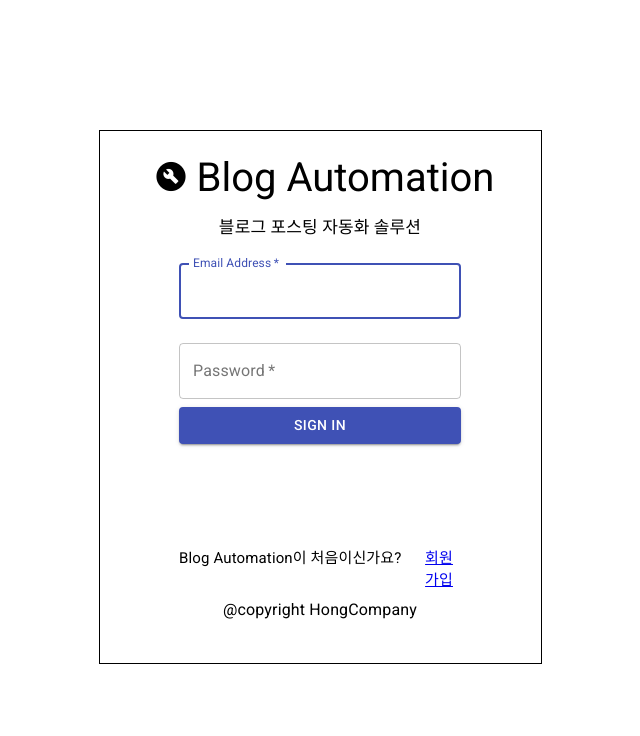
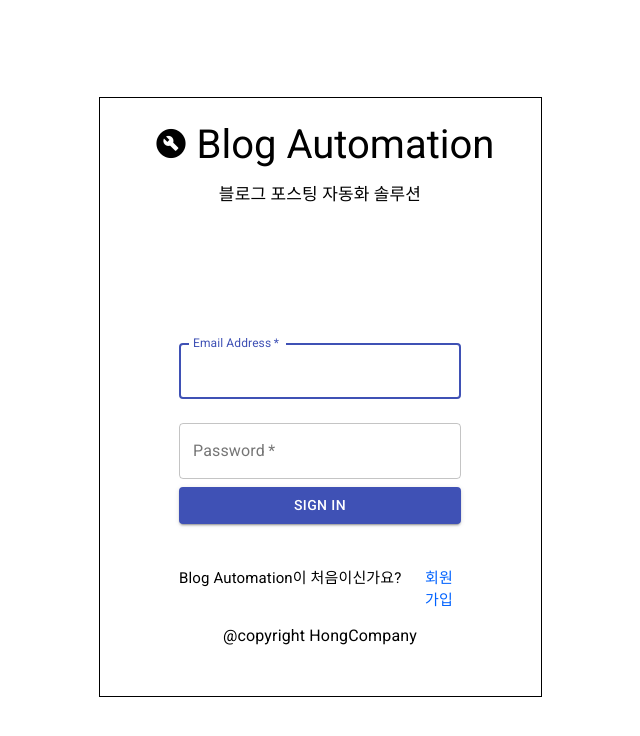
Before and after one commit to hongcompany/blog-automation-app, a React (Create React App) app: page /#/ in a window 1280 px wide. Shown: the top 736 px of the page, without its empty margins (320-960 px from the left). Built offline with nearby package versions, Linux system fonts and the light colour scheme.

Commit message:
UPDATE LoginForm

```diff
--- a/src/components/form/LoginForm/LoginForm.css
+++ b/src/components/form/LoginForm/LoginForm.css
@@ -11,18 +11,14 @@
     height: 100%;
 }
 
+
 .form-wrapper {
     height: 100%;
     width: 100%;
 }
 
-.form-wrapper form {
-    height: 100%;
-    width: 100%;
-}
-
-.form-wrapper .form-input {
-
+.blank-space {
+    height: 100px;
 }
 
 .form-extra-info-wrapper span {
@@ -32,3 +28,8 @@
 .sign-up-link-wrapper {
     text-align: right;
 }
+
+.sign-up-link-wrapper a {
+    text-decoration: none;
+    color: #0062ff;
+}
--- a/src/components/form/LoginForm/LoginForm.tsx
+++ b/src/components/form/LoginForm/LoginForm.tsx
@@ -9,6 +9,7 @@ export default function LoginForm() {
             <div className="login-form">
                 <Grid container item xs={12} className="form-wrapper">
                     <form>
+                        <div className="blank-space"></div>
                         <TextField
                             variant="outlined"
                             margin="normal"
@@ -19,26 +20,23 @@ export default function LoginForm() {
                             name="email"
                             autoComplete="email"
                             autoFocus
-                            className="form-input"
                         />
                         <TextField
                             variant="outlined"
                             margin="normal"
                             required
                             fullWidth
+                            id="password"
+                            label="Password"
                             name="password"
-                            label="Password"
                             type="password"
-                            id="password"
                             autoComplete="current-password"
-                            className="form-input"
                         />
                         <Button
                             type="submit"
                             fullWidth
                             variant="contained"
                             color="primary"
-                            className="form-button"
                         >
                             Sign In
                         </Button>
```
